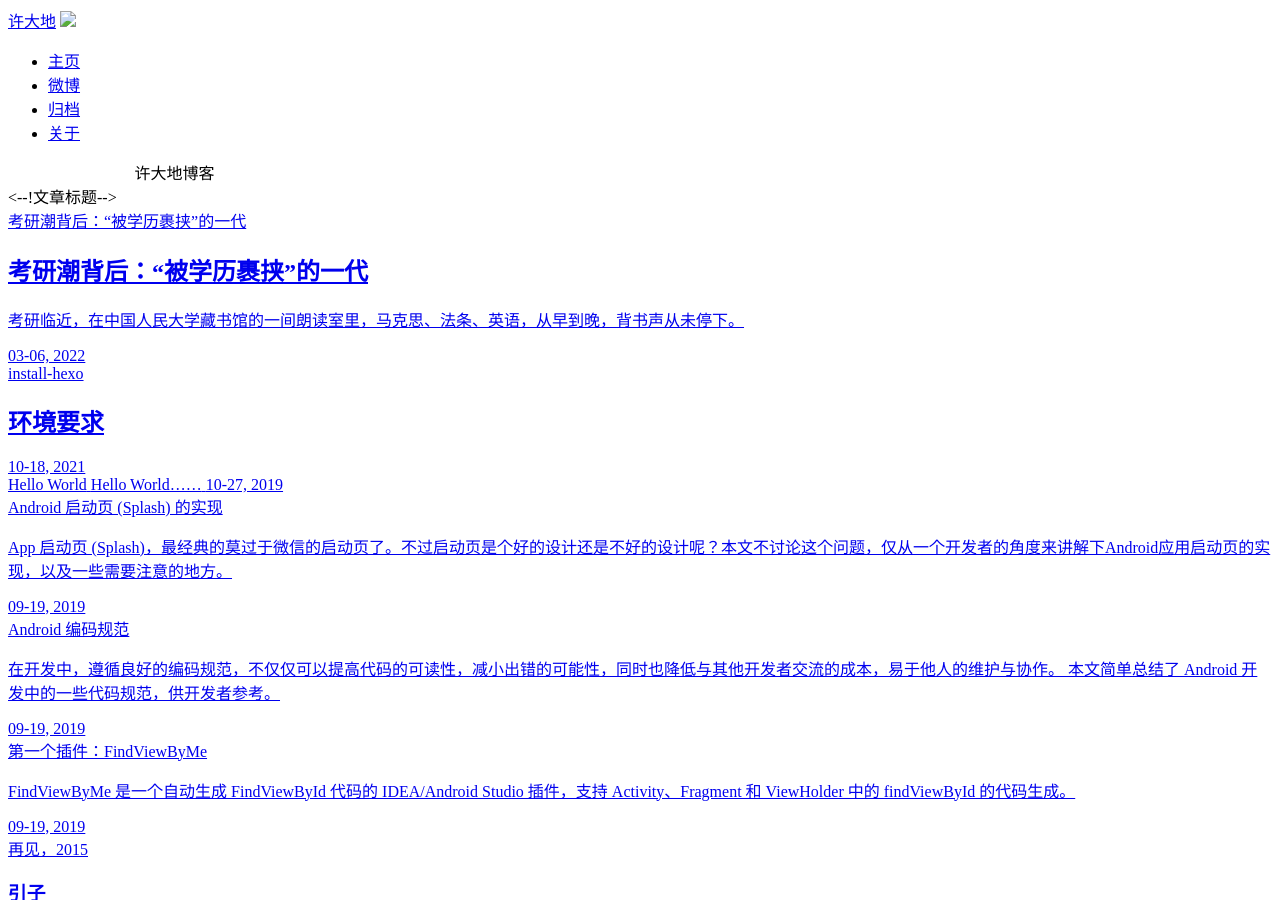
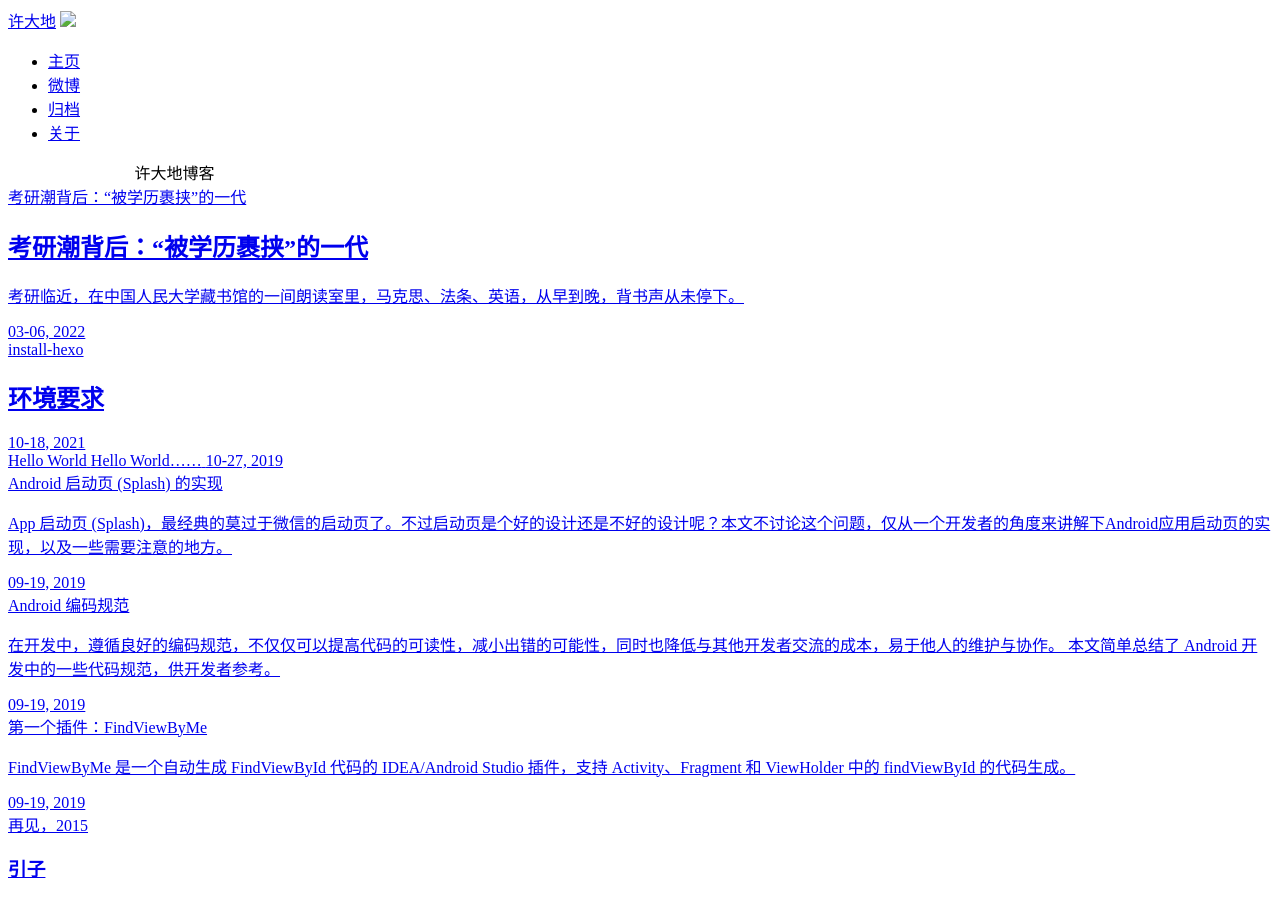
Before and after one commit to dadilab/Blog, a Jekyll site: the page built from pages/index.html, in a window 1280 px wide and 900 px high. Built offline with Jekyll 4.4.1, drawn with Linux system fonts in a browser that asks for light colours.

Commit message:
Update header.html

```diff
--- a/_includes/header.html
+++ b/_includes/header.html
@@ -9,7 +9,6 @@
         <a href="/blog/index.html"><span>{{ site.name }}</span></a>
         <a href="/blog/"><img src="{{ site.logo }}" /></a>
     </div>
-
 <ul class="nav-tab-others">
     {% for nav in site.navs %}
     {% if nav.label != page.title %}
@@ -18,5 +17,4 @@
     {% endfor %}
 </ul>
     <div style="margin-left: 10%;margin-right: 10%;"><span class="module-title">{{ page.title }}</span></div>
-    <--!文章标题-->
 </div>
```
